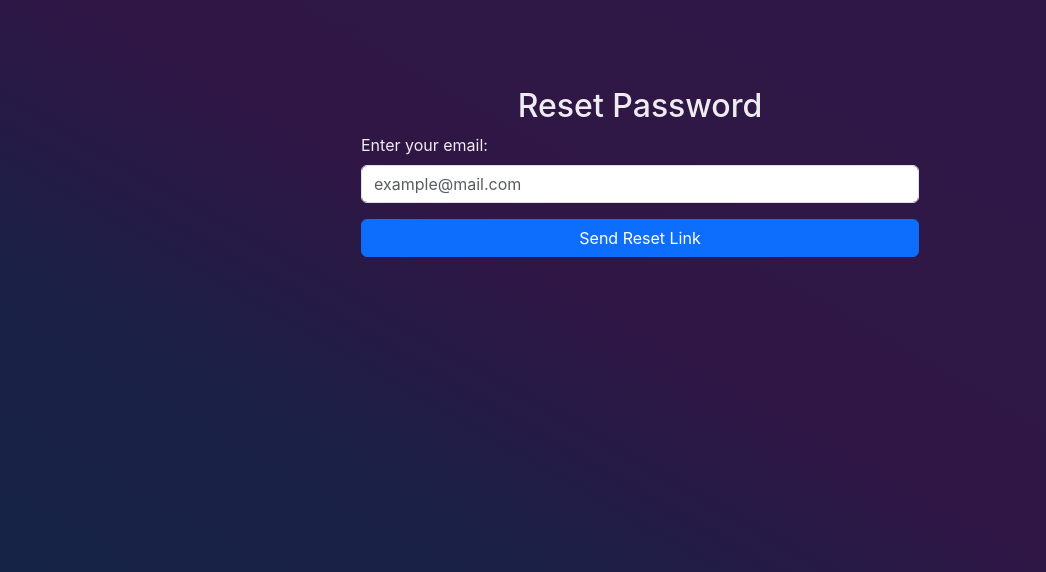
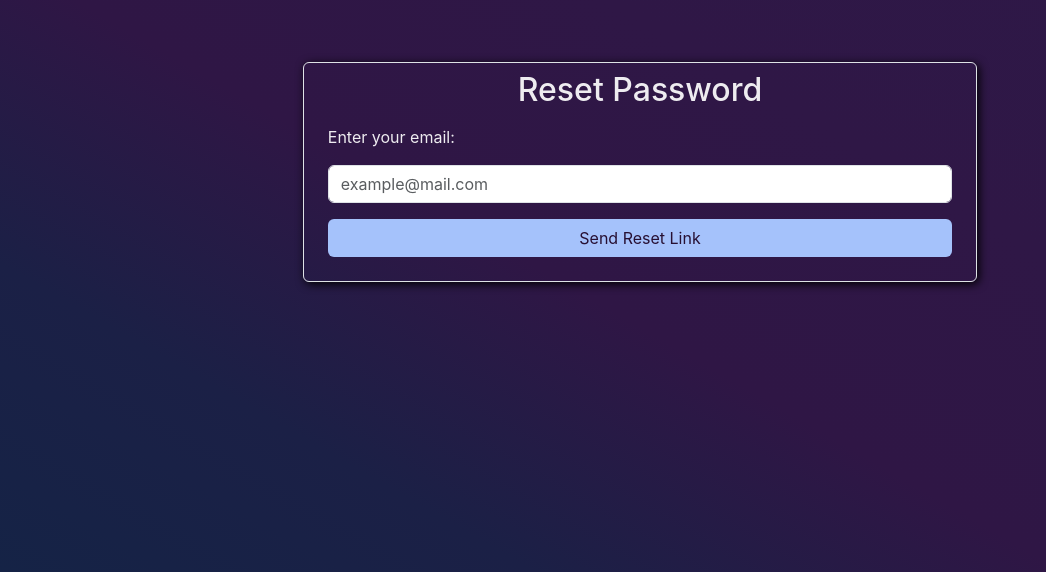
Before and after one commit to Donuts-procodes/Codonn, a React (Vite) app: page /reset-password in a window 1280 px wide. Shown: the part 228-800 px from the top of the page, without its empty margins (0-1046 px from the left). Built offline with nearby package versions, Linux system fonts and the light colour scheme; no server answers.

Commit message:
homepage fixed but the code editor need to be fixed

```diff
--- a/src/components/CodeEditor.jsx
+++ b/src/components/CodeEditor.jsx
@@ -11,7 +11,13 @@ const CodeEditor = () => {
   const [value, setValue] = useState("");
   const [language, setLanguage] = useState("javascript");
   const [searchParams] = useSearchParams();
-
+  const [isMobile, setIsMobile] = useState(window.innerWidth <= 800);
+  // Fetch user data from Firestore
+  useEffect(() => {
+    const handleResize = () => {
+      setIsMobile(window.innerWidth <= 800);
+    };
+  }, []);
   useEffect(() => {
     // Set initial language based on the query parameter
     const selectedLanguage = searchParams.get("language") || "javascript";
@@ -33,28 +39,35 @@ const CodeEditor = () => {
     <>
       <div
         style={{
-          height: "100vh",
+          height: "100%",
           display: "flex",
           flexDirection: "row",
-          margin:"1rem"
+          margin: "1rem",
         }}
       >
         <div style={{ display: "flex", flexDirection: "row", gap: "2rem" }}>
-        <div style={{display:"flex",flexDirection:"column"}}>
-
+          <div style={{ display: "flex", flexDirection: "column" }}>
+            <div
+              style={{
+                flexDirection: "column",
+                display: "flex",
+                width: "50vw",
+                padding: "0",
+                height: "90%",
+              }}
+            >
               <LanguageSelector language={language} onSelect={onSelect} />
-          <div
-            style={{ flexDirection: "column", display: "flex", width: "50vw", padding:"0",boxShadow:"5px 5px 10px #000",height:"75vh" }}
-            >
               <Editor
                 options={{ minimap: { enabled: false } }}
-              height="75vh"
+                height="100%"
                 theme="vs-dark"
                 language={language}
                 value={value}
                 onMount={onMount}
                 onChange={(value) => setValue(value)}
-
+                style={{
+                  width:isMobile? "90vw":""
+                }}
               />
             </div>
           </div>
--- a/src/components/HomePage.jsx
+++ b/src/components/HomePage.jsx
@@ -8,8 +8,14 @@ function HomePage() {
   const [isHovered, setIsHovered] = useState(false);
   const [userDetails, setUserDetails] = useState(null);
   const navigate = useNavigate();
+  const [isMobile, setIsMobile] = useState(window.innerWidth <= 800);
+  // Fetch user data from Firestore
+  useEffect(() => {
+    const handleResize = () => {
+      setIsMobile(window.innerWidth <= 800);
+    };
+  }, []);
 
-  // Fetch user data from Firestore
   const fetchUserData = async (user) => {
     if (!user) return;
     try {
@@ -58,7 +64,6 @@ function HomePage() {
     <div>
       {userDetails ? (
         <>
-          <div style={{ display: "flex", flexDirection: "row" }}>
             <div
               style={{
                 width: "100vw",
@@ -66,6 +71,7 @@ function HomePage() {
                 display: "flex",
                 flexDirection: "column",
                 overflow: "hidden",
+                marginTop:isMobile ? "2rem":"0"
               }}
               className="container"
             >
@@ -155,7 +161,9 @@ function HomePage() {
                   overflowY: "auto",
                   padding: "1rem",
                   backgroundColor: "transparent",
-                  margin:"auto"
+                  margin:"auto",
+                  marginTop:isMobile ?"3rem":"auto",
+                  paddingTop:isMobile ? "1rem":"0"
                 }}
               >
                 {[
@@ -249,7 +257,6 @@ function HomePage() {
                 ))}
               </div>
             </div>
-          </div>
         </>
       ) : (
         <div
--- a/src/components/ResetPassword.jsx
+++ b/src/components/ResetPassword.jsx
@@ -28,10 +28,15 @@ export default function ResetPassword() {
   };
 
   return (
-    <div className="container d-flex justify-content-center align-items-center vh-100">
-      <form onSubmit={handleSubmit} className="w-50">
+    <div className="container d-flex justify-content-center align-items-center vh-100 vw-100 p-2 m-auto">
+      <form onSubmit={handleSubmit} className="border p-2 rounded" style={{
+        maxWidth:"80%",
+        minWidth:"60%",
+        border:"3px solid #A5C2FB",
+        boxShadow:"2px 2px 10px #000"
+      }}>
         <h2 className="text-center">Reset Password</h2>
-        <div className="mb-3">
+        <div className="mb-3 d-flex gap-2 m-3" style={{flexDirection:"column"}}>
           <label htmlFor="email" className="form-label">
             Enter your email:
           </label>
@@ -43,10 +48,17 @@ export default function ResetPassword() {
             onChange={(e) => setEmail(e.target.value)}
             placeholder="example@mail.com"
             required
+            style={{minWidth:"100%"}}
           />
         </div>
-        <div className="d-grid gap-2">
-          <button type="submit" className="btn btn-primary">
+        <div className="d-flex gap-2 m-3">
+          <button type="submit" className="btn" style={{
+                        backgroundColor: "#A5C2FB",
+                        color: "#271033",
+                        width:"20rem",
+                        minWidth:"100%",
+
+          }}>
             Send Reset Link
           </button>
         </div>
```
Lines whose indentation alone changed are shown as unchanged.
